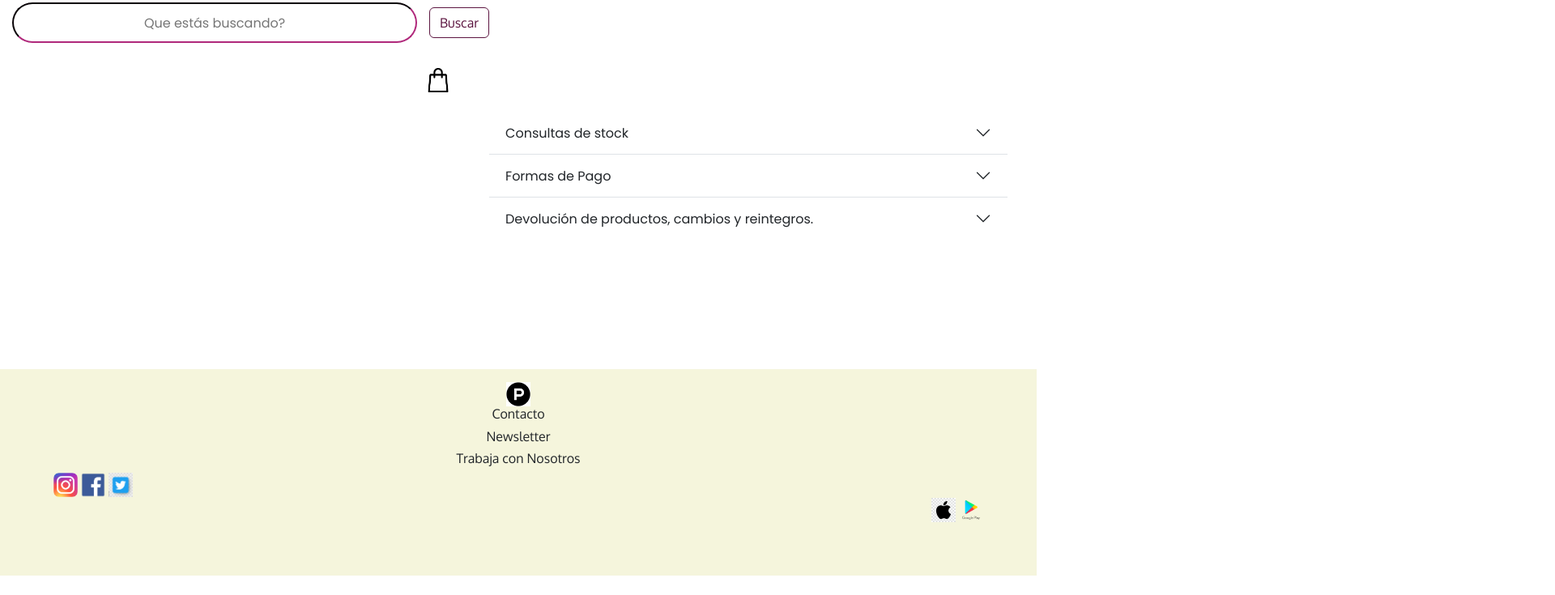
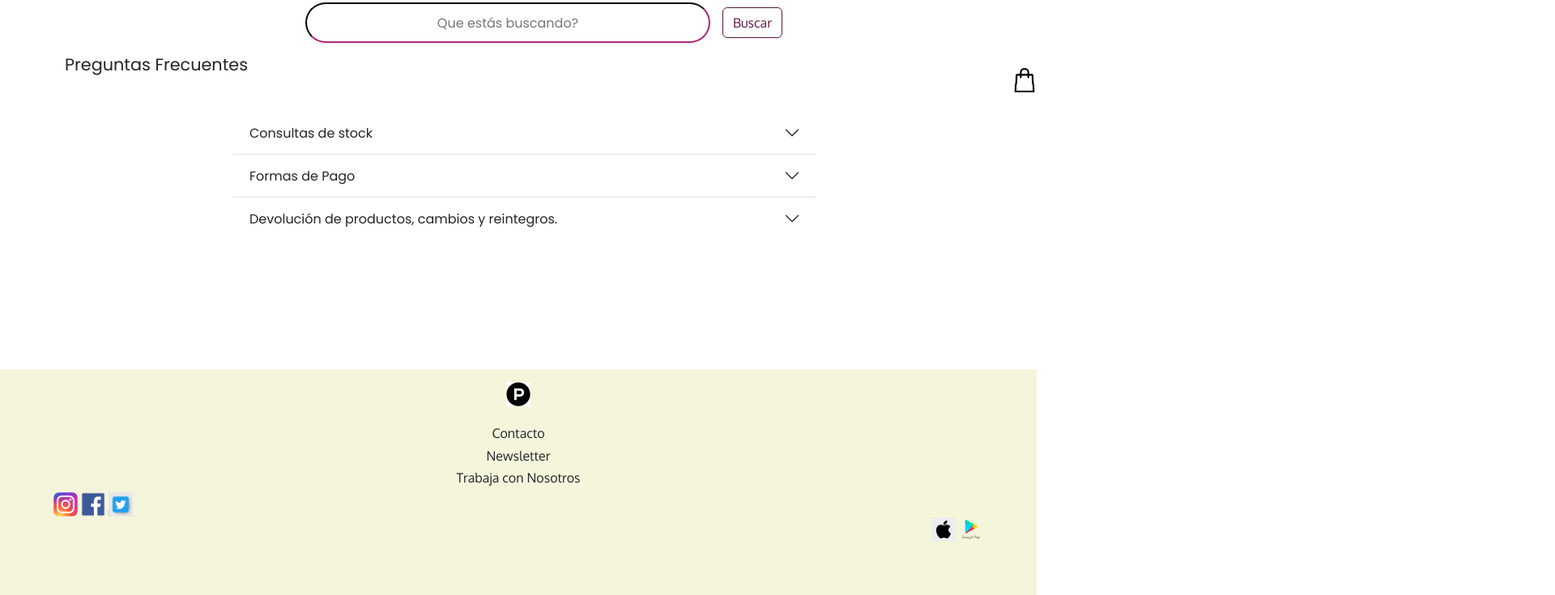
Before and after one commit to Ingrid8756/placard, a website: page ayuda.html in a window 1280 px wide. Shown: the part 250-985 px from the top of the page at 81% size, 1920 px wide, since content can reach past the window. Before the commit the page ends 961 px from the top, so only its background shows below. Drawn offline with nearby package versions, Linux system fonts and the light colour scheme.

Commit message:
tercer entregaa

```diff
--- a/ayuda.html
+++ b/ayuda.html
@@ -31,7 +31,7 @@
         <h4 class=data-aos="fade-left">Buscador de ropa, calzado y accesorios en internet</h4>
 
     </header>
-    <main class="Ayuda">
+    <main class="ayuda">
         <nav class="navbar navbar-expand-lg pi-4">
             <div class="container-fluid">
 
@@ -147,8 +147,8 @@
     </main>
     <footer>
         <section>
-            <img src="./Imagenes/Logo.png" alt="Logo" width="30px">
-            <h5>Contacto</h5>
+            <img src="./Imagenes/Logo.png" alt="Logo" width="30px"><br>
+            <br><h5>Contacto</h5>
             <h5>Newsletter</h5>
             <h5>Trabaja con Nosotros</h5>
         </section>
--- a/scss/_elementosmain.scss
+++ b/scss/_elementosmain.scss
@@ -93,11 +93,13 @@ h3{
     --bs-accordion-active-bg: #e7f1ff;
     --bs-accordion-btn-focus-box-shadow: #ebc9dd;
     --bs-accordion-btn-focus-border-color: #e7bcd6;
-    width: 40rem;
+    width: 45rem;
+    margin-left: 18rem;
+    margin-right: 20rem;
+    margin-bottom: 10rem;
     font-family: 'Poppins', sans-serif;
     grid-area: faq;
     display: flex;
     flex-direction: column;
-    margin-right: 50rem;
-    margin-bottom: 10rem;
+
 }
--- a/scss/_main.scss
+++ b/scss/_main.scss
@@ -35,6 +35,6 @@ main{
     grid-template-areas:
     "categorias categorias"
     "buscar buscar"
-    "titulo titulo"
+    "titulo carrito"
     "faq faq";
 }
```
Also changed, not shown: css/estilo.css. Lines whose indentation alone changed are shown as unchanged.
